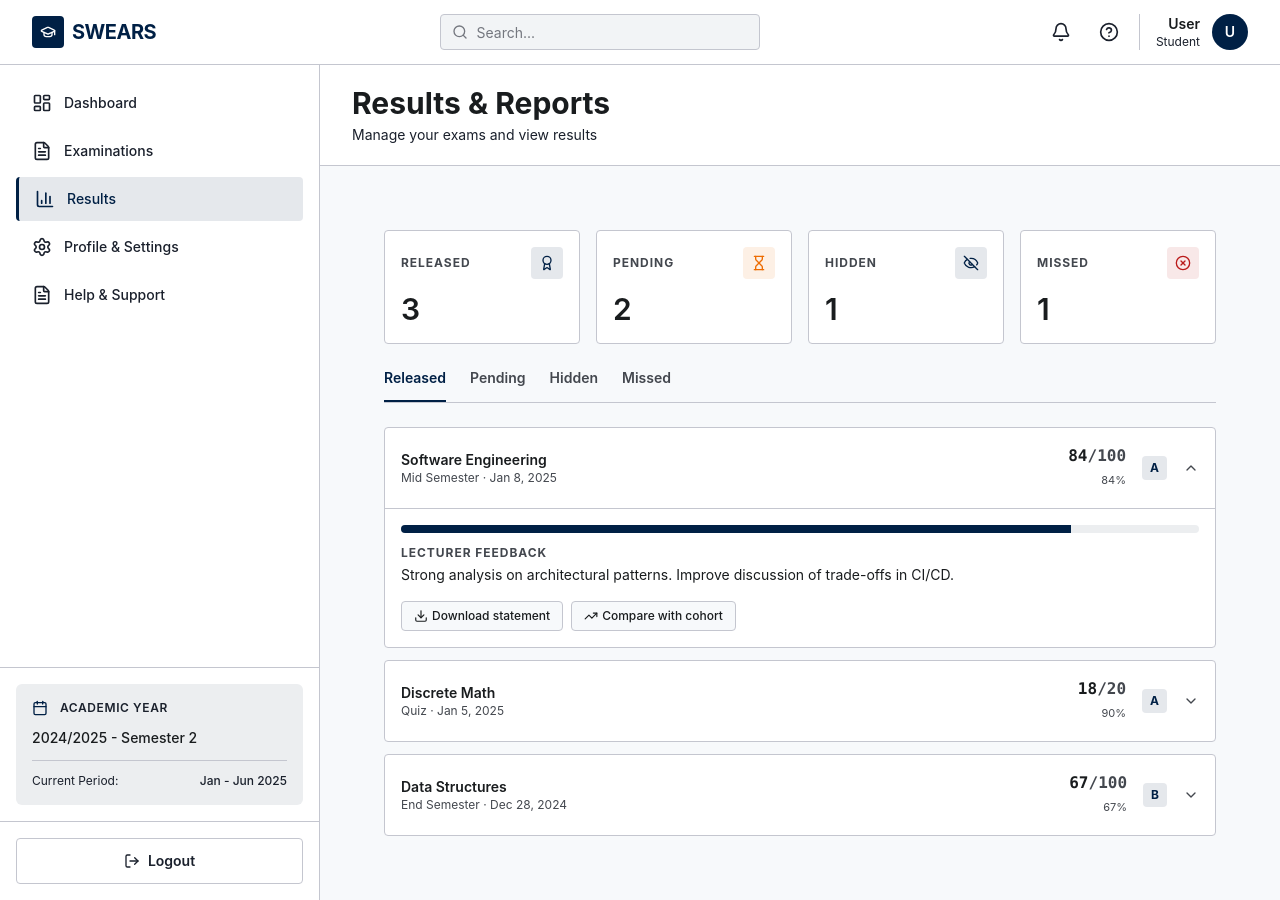
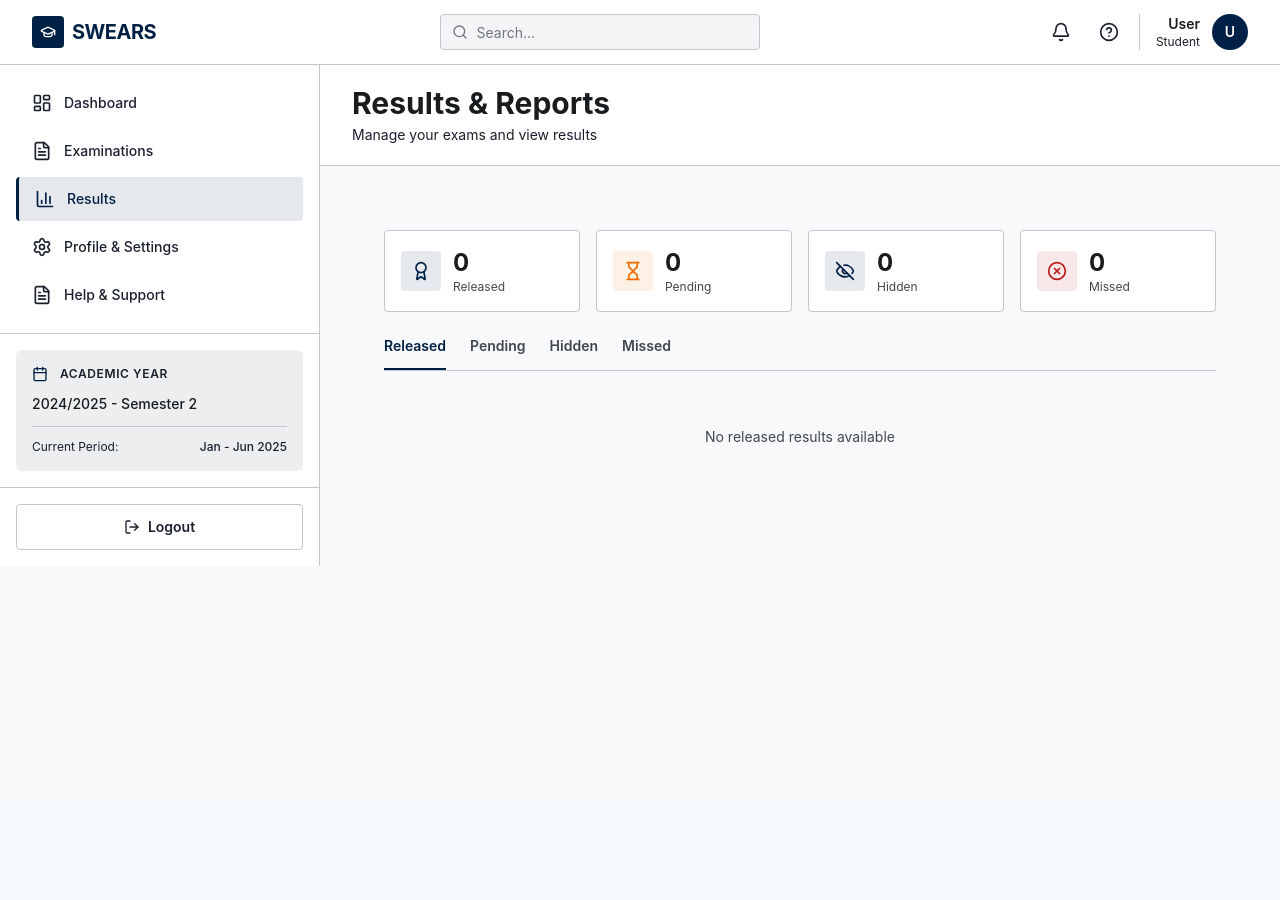
Before and after one commit to Priscilla-dyson/secure-exams, a Next.js app: page /student/results in a window 1280 px wide. After the commit the page ends 800 px from the top, so only its background shows below. Built offline with nearby package versions, Linux system fonts and the light colour scheme.

Commit message:
Remove dummy data from student pages and add empty state handling

```diff
--- a/app/student/dashboard/page.tsx
+++ b/app/student/dashboard/page.tsx
@@ -19,54 +19,67 @@ export const metadata: Metadata = {
 };
 
 export default function StudentDashboard() {
+  const upcomingCount = 0
+  const activeCount = 0
+  const completedCount = 0
+  const missedCount = 0
+
+  const activeExams: any[] = []
+  const upcomingExams: any[] = []
+  const completedExams: any[] = []
+
   return (
     <div className="space-y-8">
       {/* Stats */}
       <section className="grid grid-cols-2 gap-4 lg:grid-cols-4">
-        <Stat icon={CalendarDays} label="Upcoming" value={3} />
-        <Stat icon={PlayCircle} label="Active Now" value={1} accent="success" />
-        <Stat icon={CheckCircle2} label="Completed" value={7} />
-        <Stat icon={XCircle} label="Missed" value={1} accent="destructive" />
+        <Stat icon={CalendarDays} label="Upcoming" value={upcomingCount} />
+        <Stat icon={PlayCircle} label="Active Now" value={activeCount} accent="success" />
+        <Stat icon={CheckCircle2} label="Completed" value={completedCount} />
+        <Stat icon={XCircle} label="Missed" value={missedCount} accent="destructive" />
       </section>
 
       {/* Active exams - Available right now */}
       <Section title="Active Exams" caption="Available right now">
+        {activeExams.length === 0 ? (
+          <div className="text-center py-8">
+            <p className="text-sm text-muted-foreground">No active exams available</p>
+          </div>
+        ) : (
           <ul className="space-y-3">
+            {activeExams.map((exam) => (
               <ActiveCard
-            module="Operating Systems"
-            type="Mid Semester"
-            endsIn="2h 14m left"
-            examId="os-mid"
-            status="active"
+                key={exam.id}
+                module={exam.module}
+                type={exam.type}
+                endsIn={exam.endsIn}
+                examId={exam.examId}
+                status={exam.status}
               />
+            ))}
           </ul>
+        )}
       </Section>
 
       {/* Upcoming exams - Locked */}
       <Section title="Upcoming Exams" caption="Locked until the official start time">
+        {upcomingExams.length === 0 ? (
+          <div className="text-center py-8">
+            <p className="text-sm text-muted-foreground">No upcoming exams scheduled</p>
+          </div>
+        ) : (
           <ul className="divide-y divide-border rounded-md border border-border bg-card">
+            {upcomingExams.map((exam) => (
               <UpcomingRow
-            module="Advanced Algorithms"
-            type="Mid Semester"
-            date="Jan 18 · 2:00 PM"
-            duration="2h"
-            countdown="in 2 days"
+                key={exam.id}
+                module={exam.module}
+                type={exam.type}
+                date={exam.date}
+                duration={exam.duration}
+                countdown={exam.countdown}
               />
-          <UpcomingRow
-            module="Database Management"
-            type="End Semester"
-            date="Jan 22 · 10:00 AM"
-            duration="3h"
-            countdown="in 6 days"
-          />
-          <UpcomingRow
-            module="Computer Networks"
-            type="Quiz"
-            date="Jan 15 · 9:00 AM"
-            duration="45m"
-            countdown="tomorrow"
-          />
+            ))}
           </ul>
+        )}
         <p className="mt-3 flex items-center gap-2 text-xs text-muted-foreground">
           <Lock className="h-3.5 w-3.5" />
           Questions and exam paper become visible only at the scheduled time.
@@ -76,18 +89,32 @@ export default function StudentDashboard() {
       <div className="grid gap-6 lg:grid-cols-2">
         {/* Completed */}
         <Section title="Recently Completed" caption="Submitted exams">
+          {completedExams.length === 0 ? (
+            <div className="text-center py-8">
+              <p className="text-sm text-muted-foreground">No completed exams</p>
+            </div>
+          ) : (
             <ul className="divide-y divide-border rounded-md border border-border bg-card">
-            <CompletedRow module="Software Engineering" date="Jan 8" status="Submitted" />
-            <CompletedRow module="Discrete Math" date="Jan 5" status="Submitted" />
-            <CompletedRow module="Data Structures" date="Dec 28" status="Submitted" />
+              {completedExams.map((exam) => (
+                <CompletedRow key={exam.id} module={exam.module} date={exam.date} status={exam.status} />
+              ))}
             </ul>
+          )}
         </Section>
 
         {/* Missed */}
         <Section title="Missed Exams" caption="Marked absent">
+          {completedExams.filter((e: any) => e.status === 'missed').length === 0 ? (
+            <div className="text-center py-8">
+              <p className="text-sm text-muted-foreground">No missed exams</p>
+            </div>
+          ) : (
             <ul className="divide-y divide-border rounded-md border border-border bg-card">
-            <MissedRow module="Linear Algebra" date="Dec 12" reason="No attempt" />
+              {completedExams.filter((e: any) => e.status === 'missed').map((exam) => (
+                <MissedRow key={exam.id} module={exam.module} date={exam.date} reason={exam.reason} />
+              ))}
             </ul>
+          )}
         </Section>
       </div>
 
--- a/app/student/examinations/page.tsx
+++ b/app/student/examinations/page.tsx
@@ -26,16 +26,7 @@ interface Exam {
   score?: number;
 }
 
-const exams: Exam[] = [
-  { id: "os-mid", module: "Operating Systems", title: "Mid Semester Examination", type: "Mid Semester", date: "Jan 15, 2025", time: "9:00 AM", duration: "2h 30m", status: "active", totalMarks: 100, timeRemaining: "2h 14m left" },
-  { id: "aa-mid", module: "Advanced Algorithms", title: "Mid Semester Examination", type: "Mid Semester", date: "Jan 18, 2025", time: "2:00 PM", duration: "2h", status: "upcoming", totalMarks: 100 },
-  { id: "db-end", module: "Database Management", title: "End Semester Examination", type: "End Semester", date: "Jan 22, 2025", time: "10:00 AM", duration: "3h", status: "upcoming", totalMarks: 100 },
-  { id: "cn-quiz", module: "Computer Networks", title: "Quiz 2", type: "Quiz", date: "Jan 15, 2025", time: "9:00 AM", duration: "45m", status: "upcoming", totalMarks: 20 },
-  { id: "se-mid", module: "Software Engineering", title: "Mid Semester Examination", type: "Mid Semester", date: "Jan 8, 2025", time: "10:00 AM", duration: "2h", status: "completed", totalMarks: 100, score: 85 },
-  { id: "dm-end", module: "Discrete Math", title: "End Semester Examination", type: "End Semester", date: "Dec 15, 2024", time: "2:00 PM", duration: "2h", status: "completed", totalMarks: 100, score: 92 },
-  { id: "ds-mid", module: "Data Structures", title: "Mid Semester Examination", type: "Mid Semester", date: "Dec 28, 2024", time: "11:00 AM", duration: "2h", status: "completed", totalMarks: 100, score: 78 },
-  { id: "la-mid", module: "Linear Algebra", title: "Mid Semester Examination", type: "Mid Semester", date: "Dec 12, 2024", time: "9:00 AM", duration: "2h", status: "missed", totalMarks: 100 },
-];
+const exams: Exam[] = []
 
 export default function ExaminationsPage() {
   const [searchTerm, setSearchTerm] = useState("");
--- a/app/student/results/page.tsx
+++ b/app/student/results/page.tsx
@@ -1,6 +1,7 @@
-"use client";
+'use client'
 
-import { useState } from "react";
+import { useState } from 'react'
+import Link from 'next/link'
 import {
   Award,
   Hourglass,
@@ -10,52 +11,30 @@ import {
   Download,
   ChevronDown,
   ChevronUp,
-} from "lucide-react";
+  AlertCircle,
+  Info
+} from 'lucide-react'
 
 type Tab = "released" | "pending" | "hidden" | "missed";
 
-const RELEASED = [
-  {
-    module: "Software Engineering",
-    type: "Mid Semester",
-    date: "Jan 8, 2025",
-    score: 84,
-    max: 100,
-    grade: "A",
-    feedback:
-      "Strong analysis on architectural patterns. Improve discussion of trade-offs in CI/CD.",
-  },
-  {
-    module: "Discrete Math",
-    type: "Quiz",
-    date: "Jan 5, 2025",
-    score: 18,
-    max: 20,
-    grade: "A",
-    feedback: "Excellent — minor slip on induction proof in Q4.",
-  },
-  {
-    module: "Data Structures",
-    type: "End Semester",
-    date: "Dec 28, 2024",
-    score: 67,
-    max: 100,
-    grade: "B",
-    feedback: "Good complexity analysis. Tree balancing question needed more depth.",
-  },
-];
+const RELEASED: any[] = []
 
 export default function StudentResults() {
   const [tab, setTab] = useState<Tab>("released");
+
+  const releasedCount = 0
+  const pendingCount = 0
+  const hiddenCount = 0
+  const missedCount = 0
 
   return (
     <div className="space-y-6 p-6 sm:p-8">
       {/* Stats */}
       <section className="grid grid-cols-2 gap-4 lg:grid-cols-4">
-        <Stat icon={Award} label="Released" value={3} />
-        <Stat icon={Hourglass} label="Pending" value={2} accent="warning" />
-        <Stat icon={EyeOff} label="Hidden" value={1} />
-        <Stat icon={XCircle} label="Missed" value={1} accent="destructive" />
+        <Stat icon={Award} label="Released" value={releasedCount} />
+        <Stat icon={Hourglass} label="Pending" value={pendingCount} accent="warning" />
+        <Stat icon={EyeOff} label="Hidden" value={hiddenCount} />
+        <Stat icon={XCircle} label="Missed" value={missedCount} accent="destructive" />
       </section>
 
         {/* Tabs */}
@@ -78,37 +57,40 @@ export default function StudentResults() {
           </nav>
         </div>
 
+        {/* Tab Content */}
         {tab === "released" && <ReleasedList />}
         {tab === "pending" && (
-          <Empty
-            icon={Hourglass}
-            title="2 results awaiting review"
-            text="Your lecturer is finalising grades for these exams."
-          />
+          <div className="text-center py-12 border border-border rounded-md bg-card">
+            <Hourglass className="h-12 w-12 mx-auto mb-4 text-muted-foreground" />
+            <p className="text-muted-foreground">No pending results</p>
+          </div>
         )}
         {tab === "hidden" && (
-          <Empty
-            icon={EyeOff}
-            title="Result hidden by faculty"
-            text="This result has been withheld pending administrative review."
-          />
+          <div className="text-center py-12 border border-border rounded-md bg-card">
+            <EyeOff className="h-12 w-12 mx-auto mb-4 text-muted-foreground" />
+            <p className="text-muted-foreground">No hidden results</p>
+          </div>
         )}
         {tab === "missed" && (
-          <Empty
-            icon={XCircle}
-            title="1 missed exam"
-            text="Linear Algebra · Dec 12 — submit a review request from Help & Support."
-          />
+          <div className="text-center py-12 border border-border rounded-md bg-card">
+            <XCircle className="h-12 w-12 mx-auto mb-4 text-muted-foreground" />
+            <p className="text-muted-foreground">No missed exams</p>
+          </div>
         )}
     </div>
   );
 }
 
 function ReleasedList() {
-  const [open, setOpen] = useState<string | null>(RELEASED[0].module);
+  const [open, setOpen] = useState<string | null>(null);
   return (
     <div className="space-y-3">
-      {RELEASED.map((r) => {
+      {RELEASED.length === 0 ? (
+        <div className="text-center py-8">
+          <p className="text-sm text-muted-foreground">No released results available</p>
+        </div>
+      ) : (
+        RELEASED.map((r) => {
         const pct = Math.round((r.score / r.max) * 100);
         const isOpen = open === r.module;
         return (
@@ -156,13 +138,13 @@ function ReleasedList() {
                     />
                   </div>
                 </div>
-                <p className="text-xs font-bold uppercase tracking-[0.08em] text-muted-foreground">
-                  Lecturer feedback
-                </p>
-                <p className="mt-1 text-sm text-foreground">{r.feedback}</p>
-                <div className="mt-4 flex flex-wrap gap-2">
-                  <button className="inline-flex items-center gap-1 rounded-md border border-border bg-background px-3 py-1.5 text-xs font-medium text-foreground hover:bg-muted">
-                    <Download className="h-3.5 w-3.5" /> Download statement
+                <div className="mb-4 rounded-md bg-muted/50 p-3">
+                  <p className="text-xs font-semibold text-foreground mb-1">Feedback</p>
+                  <p className="text-sm text-muted-foreground">{r.feedback}</p>
+                </div>
+                <div className="flex gap-2">
+                  <button className="inline-flex items-center gap-1 rounded-md bg-primary px-3 py-1.5 text-xs font-medium text-primary-foreground hover:bg-primary/90">
+                    <Download className="h-3.5 w-3.5" /> Download Report
                   </button>
                   <button className="inline-flex items-center gap-1 rounded-md border border-border bg-background px-3 py-1.5 text-xs font-medium text-foreground hover:bg-muted">
                     <TrendingUp className="h-3.5 w-3.5" /> Compare with cohort
@@ -172,7 +154,8 @@ function ReleasedList() {
             )}
           </div>
         );
-      })}
+      })
+      )}
     </div>
   );
 }
@@ -196,35 +179,15 @@ function Stat({
       : "text-primary bg-primary/10";
   return (
     <div className="rounded-md border border-border bg-card p-4">
-      <div className="flex items-center justify-between">
-        <p className="text-xs font-bold uppercase tracking-[0.08em] text-muted-foreground">
-          {label}
-        </p>
-        <span className={"flex h-8 w-8 items-center justify-center rounded-md " + tone}>
-          <Icon className="h-4 w-4" />
-        </span>
+      <div className="flex items-center gap-3">
+        <div className={`flex h-10 w-10 shrink-0 items-center justify-center rounded-md ${tone}`}>
+          <Icon className="h-5 w-5" />
+        </div>
+        <div>
+          <p className="text-2xl font-bold text-foreground">{value}</p>
+          <p className="text-xs text-muted-foreground">{label}</p>
+        </div>
       </div>
-      <p className="mt-3 text-3xl font-semibold text-foreground">{value}</p>
     </div>
   );
 }
-
-function Empty({
-  icon: Icon,
-  title,
-  text,
-}: {
-  icon: typeof Hourglass;
-  title: string;
-  text: string;
-}) {
-  return (
-    <div className="rounded-md border border-dashed border-border bg-card p-10 text-center">
-      <div className="mx-auto flex h-12 w-12 items-center justify-center rounded-full bg-muted text-muted-foreground">
-        <Icon className="h-5 w-5" />
-      </div>
-      <p className="mt-4 text-sm font-semibold text-foreground">{title}</p>
-      <p className="mt-1 text-xs text-muted-foreground">{text}</p>
-    </div>
-  );
-}
```
Also changed, not shown: app/student/examinations/[id]/page.tsx (+11 -28 lines), app/student/help/page.tsx (+10 -21 lines). Lines whose indentation alone changed are shown as unchanged.
